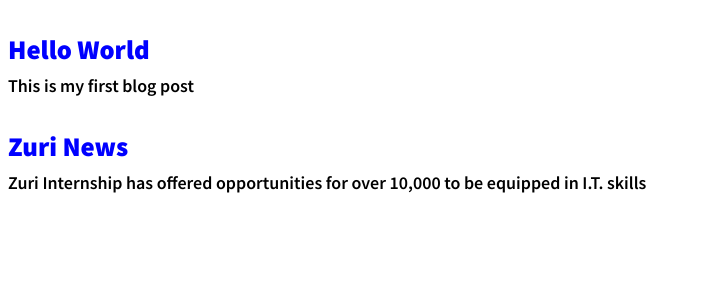
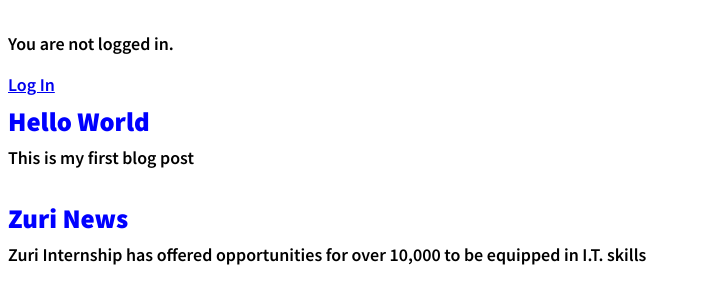
Before and after one commit to Jerryseun/BlogCRUD, a Django app: page / in a window 1280 px wide. Shown: the part 134-438 px from the top of the page, without its empty margins (0-701 px from the left). Run offline with Django 3.2, Linux system fonts and the light colour scheme; data comes from the database, SQL or seed files in the repository.

Commit message:
LogIn and LogOut added

```diff
--- a/config/blog/templates/base.html
+++ b/config/blog/templates/base.html
@@ -15,6 +15,19 @@
                 <h1><a href="{% url 'post_new' %}">New Blog Post</a></h1>
             </div>
         </header>
+        <!-- users login -->
+        {% if user.is_authenticated %}
+            <p>Hi {{ user.username }}!</p>
+        {% else %}
+            <p>You are not logged in.</p>
+            <a href="{% url 'login' %}">Log In</a>
+        {% endif %}
+        <!-- user logout-->
+        {% if user.is_authenticated %}
+            <p>Hi {{ user.username }}!</p>
+            <a href="{% url 'logout' %}">Log Out</a>
+        {% else %}
+        {% endif %}
         <div>
             {% block content %}
             {% endblock %}
```
Also changed, not shown: config/blog/apps.py (line endings or trailing spaces).
